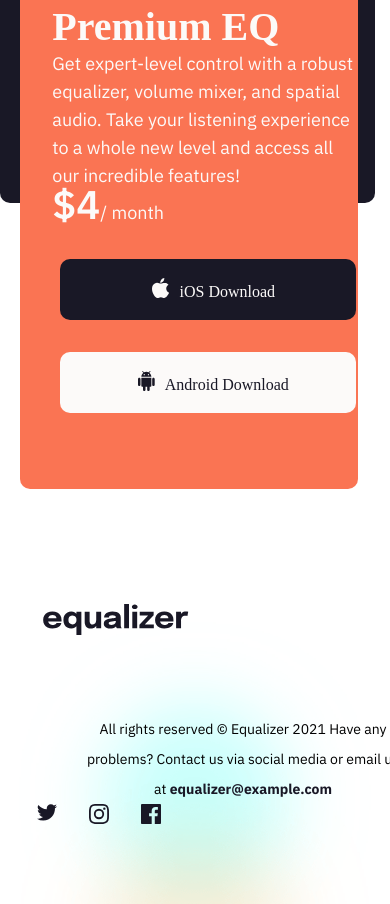
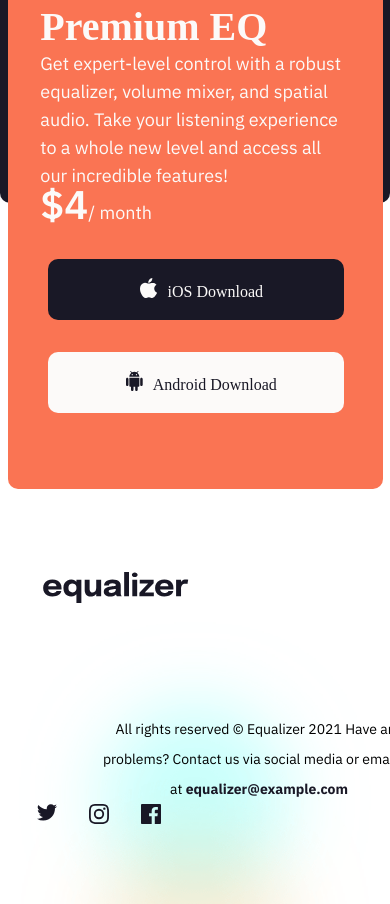
Before and after one commit to EAguayodev/frontendmentor-equalizer-landing-page, a plain HTML site: page starter-code/index.html in a window 390 px wide. Shown: the part 1016-1920 px from the top of the page. Drawn offline with Linux system fonts and the light colour scheme.

Commit message:
Update style.css

```diff
--- a/starter-code/css/style.css
+++ b/starter-code/css/style.css
@@ -300,13 +300,13 @@ footer .link:hover {
         flex-direction: column;
         justify-content: center;
         align-items: center;
-        width: 375px;
+        width: 100%;
         height: 600px;
         margin-left: 0rem;
     }
 
     .download_premium {
-        width: 100%;
+        width: 375px;
         height: 546px;
         margin-left: 0.1rem;
     }
@@ -339,14 +339,6 @@ footer .link:hover {
         margin-left: 1rem;
     }
 
-    footer p{
-        margin-left: 2rem;
-        margin-right: 0rem;
-        font-size: 16px;
-        line-height: 26px;
-        width: 327px;
-    }
-
     footer .row{
         margin: 25rem 0 0 0;
         display: flex;
@@ -356,8 +348,21 @@ footer .link:hover {
     }
 
     footer .footer-logo {
+        position: relative;
+        top: -2rem;
         margin-bottom: 2rem;
         margin-left: -9.5rem;
+    }
+
+    footer p{
+        font-family: 'IBM Plex Sans', sans-serif;
+        font-weight: 400;
+        font-size: 14px;
+        line-height: 30px;
+        position: relative;
+        top: -2rem;
+        left: -0.2rem;
+        width: 327px;
     }
 
     footer .social-icons {
```
